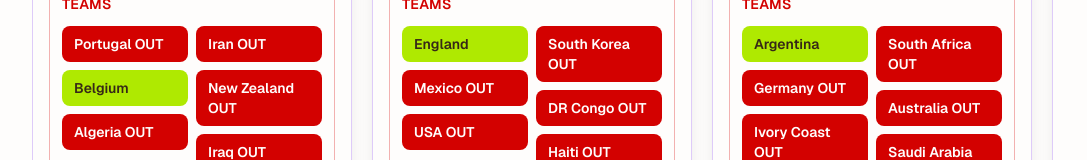
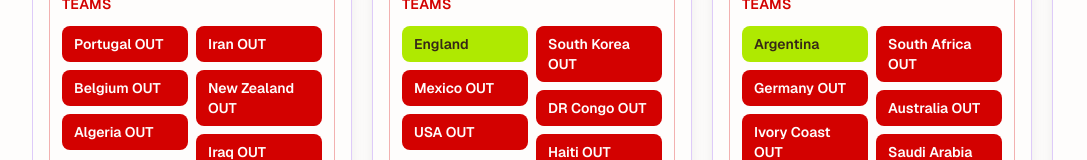
Before and after one commit to blueishegg/my-teams-ui, a Next.js app: page / in a window 1280 px wide. Shown: the part 479-639 px from the top of the page, without its empty margins (96-1183 px from the left). Built offline with nearby package versions, Linux system fonts and the light colour scheme.

Commit message:
updated teams

```diff
--- a/app/page.tsx
+++ b/app/page.tsx
@@ -11,7 +11,7 @@
       "https://demo-bucket-molly.s3.eu-west-2.amazonaws.com/israel-gamified.png",
     teams: [
       "Portugal OUT",
-      "Belgium",
+      "Belgium OUT",
       "Algeria OUT",
       "Iran OUT",
       "New Zealand OUT",
@@ -77,7 +77,7 @@
       "France",
       "Croatia OUT",
       "Ecuador OUT",
-      "Norway",
+      "Norway OUT",
       "Scotland OUT",
       "Curacao OUT",
     ],
@@ -86,9 +86,9 @@
     name: "Dad",
     profile: "https://demo-bucket-molly.s3.eu-west-2.amazonaws.com/dad_gamified.png",
     teams: [
-      "Morocco",
+      "Morocco OUT",
       "Uruguay OUT",
-      "Switzerland",
+      "Switzerland OUT",
       "Egypt OUT",
       "Qatar OUT",
       "Jordan OUT",
```
